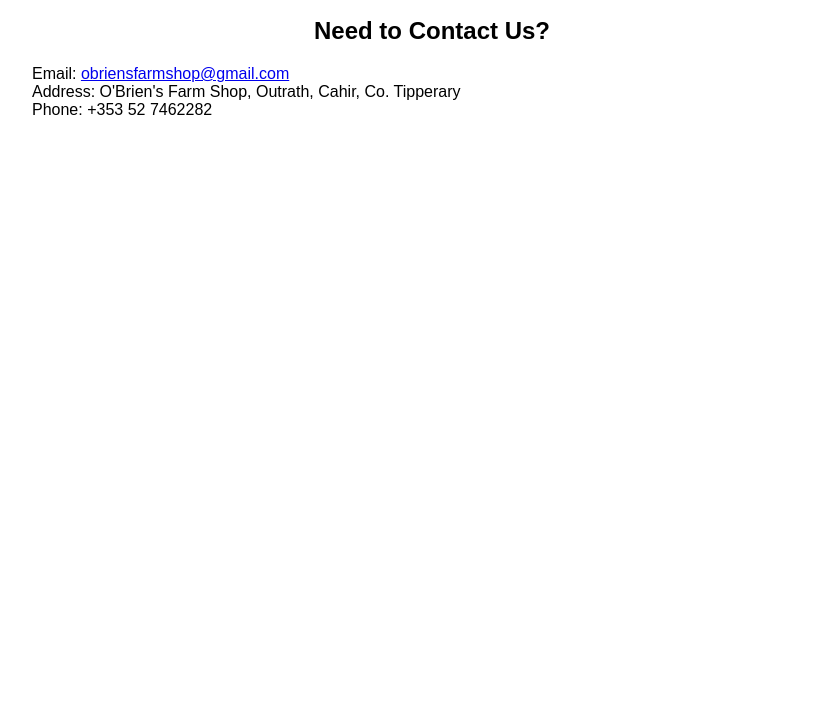
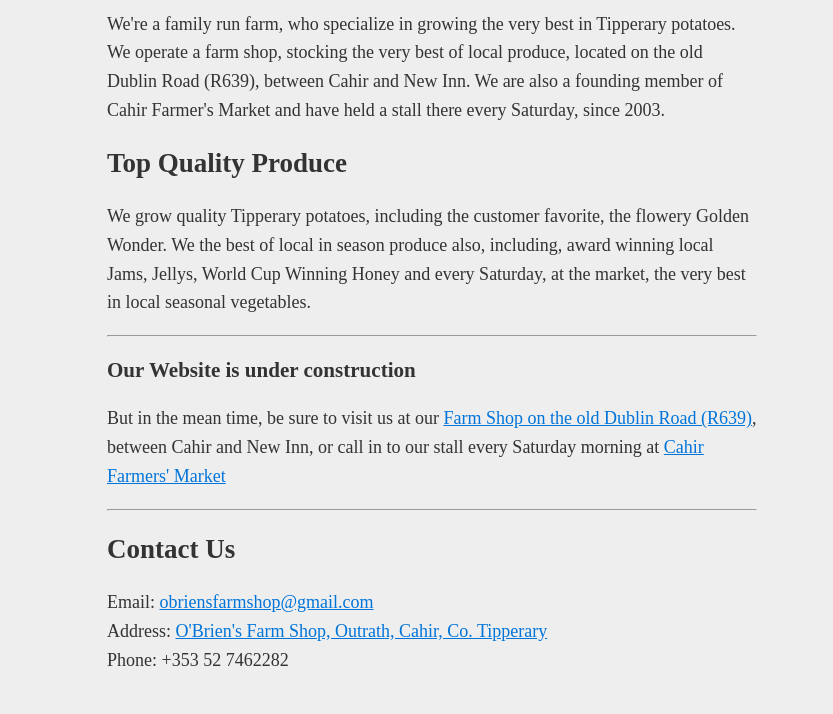
Before and after one commit to eoinobrien/OBriensFarmShop, a website: page index.html in a window 1280 px wide. Shown: the part 304-1018 px from the top of the page, without its empty margins (208-1041 px from the left). Before the commit the page ends 800 px from the top, so only its background shows below. Drawn offline with Linux system fonts and the light colour scheme.

Commit message:
Updated website design and text

```diff
--- a/index.html
+++ b/index.html
@@ -6,7 +6,7 @@
 <head>
   <meta charset="utf-8">
   <meta http-equiv="X-UA-Compatible" content="IE=edge">
-  <title>O'Brien's Farm Shop - Coming Soon</title>
+  <title>O'Brien's Farm Shop</title>
   <meta name="description" content="">
   <meta name="viewport" content="width=device-width, initial-scale=1">
 
@@ -14,33 +14,45 @@
 
   <style>
     body{
-      font-family: Arial, Helvetica, sans-serif;
-      text-align: center;
+      margin:40px auto;
+      max-width:650px;
+      line-height:1.6;
+      font-size:18px;
+      color:#333;
+      padding:0 10px;
+      background: #eee;
     }
-    main{
-      max-width: 800px;
-      margin: 0 auto;
-    }
-    p{
-      text-align: left;
+    h1,h2,h3{
+      line-height:1.2
     }
     img{
       max-width: 400px;
     }
+    a{ color: #0074d9; }
+    a:visited { color: #2E2F73;}
   </style>
 </head>
 <body>
   <!--[if lt IE 7]><p class="browsehappy">You are using an <strong>outdated</strong> browser. Please <a href="http://browsehappy.com/">upgrade your browser</a> to improve your experience.</p><![endif]-->
 
-  <!-- Add your site or application content here -->
-  <main>
-    <img src="img/OBriensFarmShop.svg" alt="O'Brien's Farm Shop Logo">
-    <h1>Website Coming Soon</h1>
-    <p>In the mean time be sure to visit us at our farm shop on the old Dublin Road (R639), between Cahir and New Inn, or on Saturdays at Cahir Farmers' Market</p>
-    <h2>Need to Contact Us?</h2>
+  <img src="img/OBriensFarmShop.svg" alt="O'Brien's Farm Shop Logo">
+  <h1>Welcome, we're O'Brien's Farm Shop,</h1>
+  <p>We're a family run farm, who specialize in growing the very best in Tipperary potatoes. We operate a farm shop, stocking the very best of local produce, located on the old Dublin Road (R639), between Cahir and New Inn. We are also a founding member of Cahir Farmer's Market and have held a stall there every Saturday, since 2003.</p>
+
+  <h2>Top Quality Produce</h2>
+  <p>We grow quality Tipperary potatoes, including the customer favorite, the flowery Golden Wonder. We the best of local in season produce also, including, award winning local Jams, Jellys, World Cup Winning Honey and every Saturday, at the market, the very best in local seasonal vegetables.</p>
+
+  <hr>
+
+  <h3>Our Website is under construction</h3>
+  <p>But in the mean time, be sure to visit us at our <a href="https://www.google.ie/maps/place/O'Briens+Farm+Shop/@52.419454,-7.888066,13z/data=!4m2!3m1!1s0x0:0x47196af943b0cfcf?sa=X&ei=gdJEVa-uG9Xvapf-gJAH&ved=0CG8Q_BIwCw" title="Find us on Google Maps">Farm Shop on the old Dublin Road (R639)</a>, between Cahir and New Inn, or call in to our stall every Saturday morning at <a href="http://cahirfarmersmarket.ie/" title="Visit Cahir Farmer's Market's Website">Cahir Farmers' Market</a></p>
+
+  <hr>
+  <footer>
+    <h2>Contact Us</h2>
     <p>Email: <a href="mailto:obriensfarmshop@gmail.com" title="Email O'Brien's Farm Shop">obriensfarmshop@gmail.com</a><br>
-    Address: O'Brien's Farm Shop, Outrath, Cahir, Co. Tipperary<br>
+    Address: <a href="https://www.google.ie/maps/place/O'Briens+Farm+Shop/@52.419454,-7.888066,13z/data=!4m2!3m1!1s0x0:0x47196af943b0cfcf?sa=X&ei=gdJEVa-uG9Xvapf-gJAH&ved=0CG8Q_BIwCw" title="Find us on Google Maps">O'Brien's Farm Shop, Outrath, Cahir, Co. Tipperary</a><br>
     Phone: +353 52 7462282</p>
-  </main>
+  </footer>
 </body>
 </html>
```
